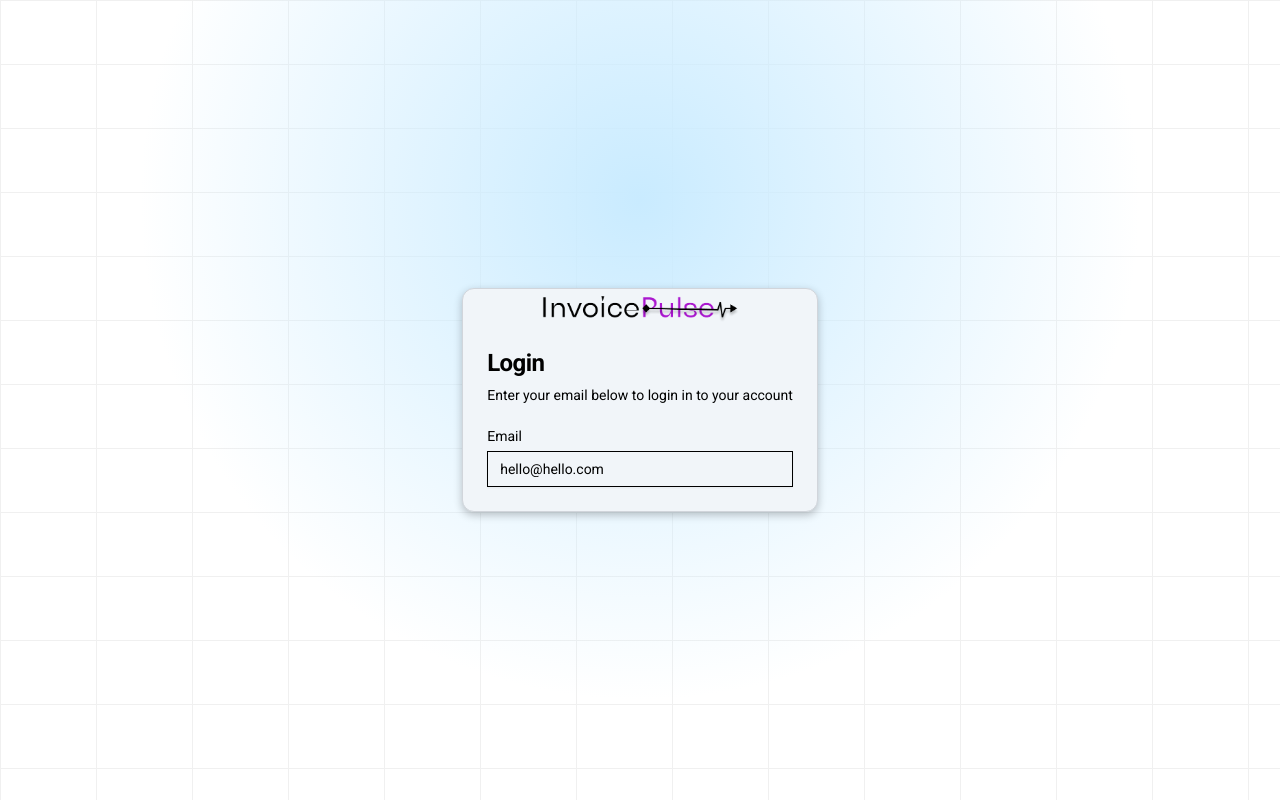
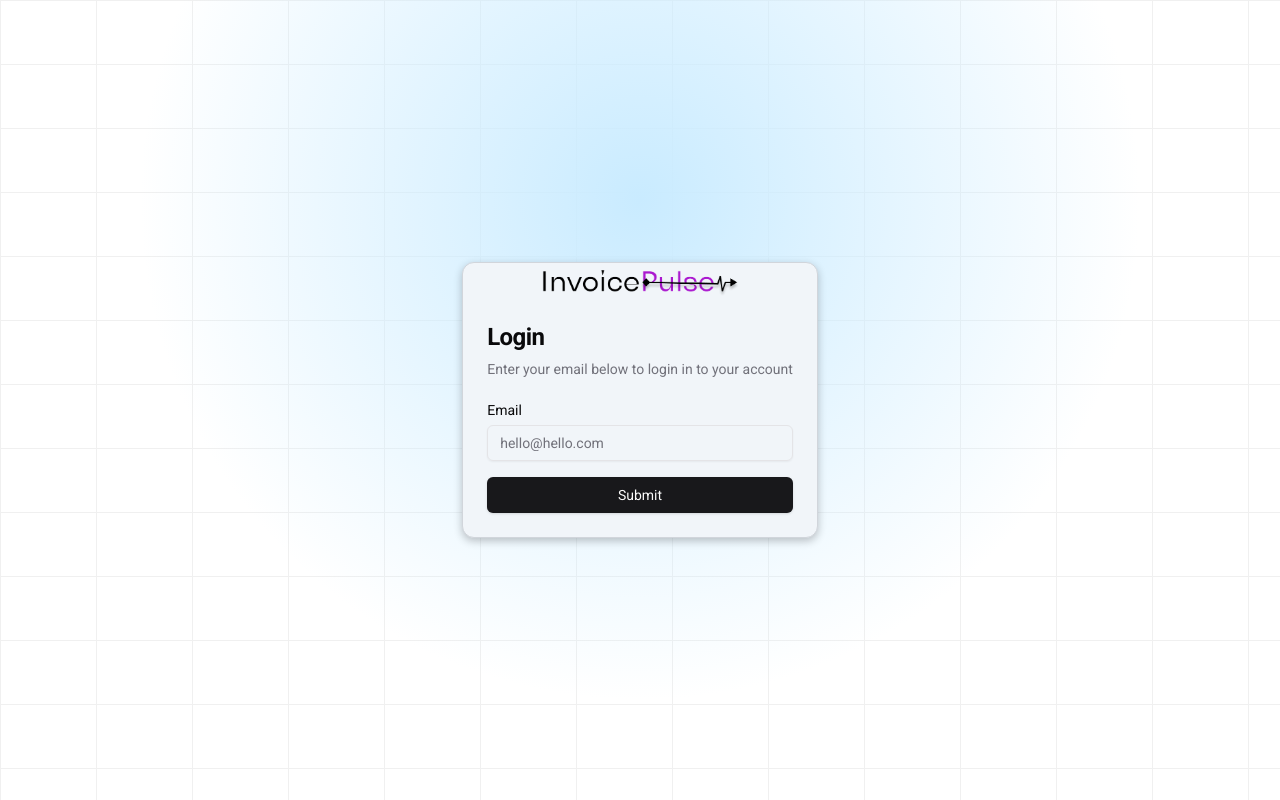
Before and after one commit to PunitMudgal/invoice-app, a Next.js app: page /login in a window 1280 px wide. Built offline with nearby package versions, Linux system fonts and the light colour scheme.

Commit message:
before testing clerk

```diff
--- a/app/globals.css
+++ b/app/globals.css
@@ -36,3 +36,68 @@
     @apply text-xl font-semibold text-gray-600;
   }
 }
+
+@layer base {
+  :root {
+    --background: 0 0% 100%;
+    --foreground: 240 10% 3.9%;
+    --card: 0 0% 100%;
+    --card-foreground: 240 10% 3.9%;
+    --popover: 0 0% 100%;
+    --popover-foreground: 240 10% 3.9%;
+    --primary: 240 5.9% 10%;
+    --primary-foreground: 0 0% 98%;
+    --secondary: 240 4.8% 95.9%;
+    --secondary-foreground: 240 5.9% 10%;
+    --muted: 240 4.8% 95.9%;
+    --muted-foreground: 240 3.8% 46.1%;
+    --accent: 240 4.8% 95.9%;
+    --accent-foreground: 240 5.9% 10%;
+    --destructive: 0 84.2% 60.2%;
+    --destructive-foreground: 0 0% 98%;
+    --border: 240 5.9% 90%;
+    --input: 240 5.9% 90%;
+    --ring: 240 10% 3.9%;
+    --chart-1: 12 76% 61%;
+    --chart-2: 173 58% 39%;
+    --chart-3: 197 37% 24%;
+    --chart-4: 43 74% 66%;
+    --chart-5: 27 87% 67%;
+    --radius: 0.5rem;
+  }
+  .dark {
+    --background: 240 10% 3.9%;
+    --foreground: 0 0% 98%;
+    --card: 240 10% 3.9%;
+    --card-foreground: 0 0% 98%;
+    --popover: 240 10% 3.9%;
+    --popover-foreground: 0 0% 98%;
+    --primary: 0 0% 98%;
+    --primary-foreground: 240 5.9% 10%;
+    --secondary: 240 3.7% 15.9%;
+    --secondary-foreground: 0 0% 98%;
+    --muted: 240 3.7% 15.9%;
+    --muted-foreground: 240 5% 64.9%;
+    --accent: 240 3.7% 15.9%;
+    --accent-foreground: 0 0% 98%;
+    --destructive: 0 62.8% 30.6%;
+    --destructive-foreground: 0 0% 98%;
+    --border: 240 3.7% 15.9%;
+    --input: 240 3.7% 15.9%;
+    --ring: 240 4.9% 83.9%;
+    --chart-1: 220 70% 50%;
+    --chart-2: 160 60% 45%;
+    --chart-3: 30 80% 55%;
+    --chart-4: 280 65% 60%;
+    --chart-5: 340 75% 55%;
+  }
+}
+
+@layer base {
+  * {
+    @apply border-border;
+  }
+  body {
+    @apply bg-background text-foreground;
+  }
+}
--- a/app/login/page.tsx
+++ b/app/login/page.tsx
@@ -10,6 +10,7 @@
 import Image from "next/image";
 import React from "react";
 import { signIn } from "../utils/auth";
+import { Button } from "@/components/ui/button";
 
 const Login = () => {
   return (
@@ -34,9 +35,9 @@
           </CardHeader>
           <CardContent>
             <form
-              action={async () => {
+              action={async (formData) => {
                 "use server";
-                await signIn();
+                await signIn("nodemailer", formData);
               }}
               className="flex flex-col gap-y-4"
             >
@@ -49,7 +50,7 @@
                   placeholder="hello@hello.com"
                 />
               </div>
-              {/* <SubmitButton text="Login" /> */}
+              <Button type="submit">Submit</Button>
             </form>
           </CardContent>
         </Card>
--- a/app/utils/auth.ts
+++ b/app/utils/auth.ts
@@ -1,7 +1,10 @@
-import NextAuth from "next-auth"
-import Nodemailer from "next-auth/providers/nodemailer"
+import { PrismaAdapter } from "@auth/prisma-adapter";
+import NextAuth from "next-auth";
+import Nodemailer from "next-auth/providers/nodemailer";
+import { prisma } from "./db";
 
 export const { handlers, signIn, signOut, auth } = NextAuth({
+  adapter: PrismaAdapter(prisma),
   providers: [
     Nodemailer({
       server: {
@@ -15,4 +18,7 @@
       from: process.env.EMAIL_FROM,
     }),
   ],
-})
+  // pages: {
+  //   verifyRequest: "/verify",
+  // },
+});
--- /dev/null
+++ b/app/utils/db.ts
@@ -0,0 +1,9 @@
+// lib/prisma.ts
+import { PrismaClient } from "@prisma/client";
+
+const globalForPrisma = global as unknown as { prisma: PrismaClient };
+
+export const prisma =
+  globalForPrisma.prisma || new PrismaClient();
+
+if (process.env.NODE_ENV !== "production") globalForPrisma.prisma = prisma;
--- a/tsconfig.json
+++ b/tsconfig.json
@@ -8,7 +8,7 @@
     "noEmit": true,
     "esModuleInterop": true,
     "module": "esnext",
-    "moduleResolution": "bundler",
+    "moduleResolution": "node",
     "resolveJsonModule": true,
     "isolatedModules": true,
     "jsx": "preserve",
```
Also changed, not shown: components.json, 1 other file (tests, documents, lock files or other folders). Lines whose indentation alone changed are shown as unchanged.
